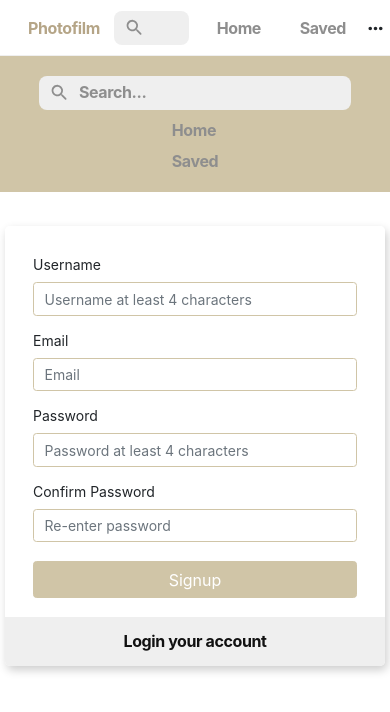
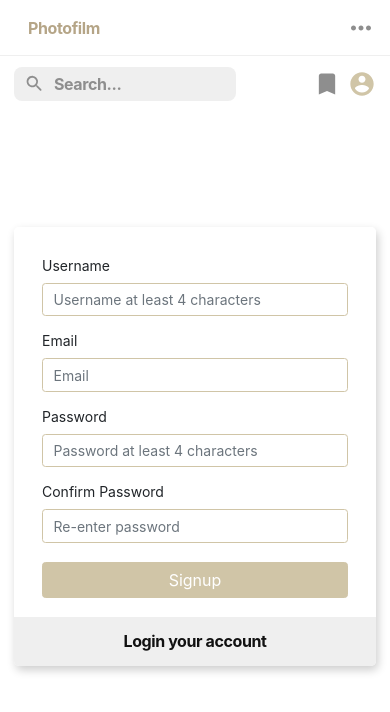
Before and after one commit to mikeliuu/photofilm, a React (Create React App) app: page /signup in a window 390 px wide. Shown: the top 712 px of the page. Built offline with nearby package versions, Linux system fonts and the light colour scheme.

Commit message:
added media query for navbar

```diff
--- a/src/components/Layout/Layout.scss
+++ b/src/components/Layout/Layout.scss
@@ -11,6 +11,6 @@
   min-height: 100%;
   max-width: $layout-max-width;
   margin: 0 auto;
-  padding: 2em 0;
-  padding-top: 76px;
+  padding: 0.5em 1em;
+  padding-top: $navbar-height;
 }
--- a/src/components/NavBar/NavBar.jsx
+++ b/src/components/NavBar/NavBar.jsx
@@ -3,23 +3,33 @@ import { Link } from 'react-router-dom';
 import { useLocation } from 'react-router';
 import Search from '../Search/Search';
 import MoreHorizRoundedIcon from '@material-ui/icons/MoreHorizRounded';
+import BookmarkIcon from "@material-ui/icons/Bookmark";
+import AccountCircleRoundedIcon from '@material-ui/icons/AccountCircleRounded';
 
 const NavBar = () => {
   const { pathname } = useLocation();
 
   const linkNormal = `linkText pinGrey`;
   const linkActive = `linkText pinBlack`;
+  const mobileLinkActive = `linkText mobileActive`;
 
   const navList = [
-    { path: '/', text: 'Home' },
-    { path: '/saved', text: 'Saved' },
-    // { path: '/signup', text: 'Signup' }
+    { path: '/', text: 'Home', icon: '' },
+    { path: '/saved', text: 'Saved', icon: <BookmarkIcon/> },
+    { path: '/signup', text: 'Signup', icon: <AccountCircleRoundedIcon/> }
   ];
+
+
+  const onClickDropdown = () => {
+    console.log('click dropdown nav');
+
+  };
 
 
   return (
     <nav className="navWrapper">
 
+      {/* desktop nav */}
       <div className="navbar">
         <Link to="/" className="navLogo">
           Photofilm
@@ -27,7 +37,6 @@ const NavBar = () => {
 
         <div className='navRight'>
           <Search />
-
           <div className="navList">
             {
               navList && (
@@ -41,24 +50,28 @@ const NavBar = () => {
               )
             }
           </div>
-
-          <MoreHorizRoundedIcon/>
         </div>
 
+        <MoreHorizRoundedIcon className='navMenuIcon pinGrey' onClick={ () => onClickDropdown() }/>
       </div>
 
-      <div className='navDropdown'>
-        <Search className='dropdownSearch'/>
-        <div>
+      {/* mobile nav */}
+      <div className='mobileNav'>
+          <Search className='mobileSearch'/>
+          <div className='linkWrapper'>
             {
               navList && (
-              navList.map((n, index) => (
+                navList.map((n, index) => {
+                  if(!n.icon) return;
+
+                  return(
                     <Link to={ n.path } className='dropdownLink' key={index}>
-                  <div className={ pathname === n.path ? linkActive : linkNormal }>
-                    { n.text }
+                      <div className={ pathname === n.path ? mobileLinkActive : linkNormal }>
+                        { n.icon }
                       </div>
                     </Link>
-              ))
+                  )
+                })
               )
             }
           </div>
--- a/src/components/NavBar/navBar.scss
+++ b/src/components/NavBar/navBar.scss
@@ -6,24 +6,44 @@
   z-index: 99;
 }
 
+.linkText {
+  letter-spacing: -.4px;
+  font-weight: 700;
+  font-size: 16px;
+}
+
+.pinGrey {
+  color: $pin-grey !important;
+}
+
+.mobileActive {
+  color: $primary-color !important;
+}
+
+#navDivider {
+  position: absolute;
+  width: 100%;
+  bottom: 0;
+  left: 0;
+  border-bottom: 1px solid $pin-lightgrey !important;
+}
+
+
+//desktop nav
 .navbar {
-  position: fixed;
   padding: 12px 30px;
+
+  height: inherit;
+  max-width: $layout-max-width;
+  margin: 0 auto;
+  display: grid;
+  grid-template-columns: auto auto;
   top: 0;
   left: 0;
   right: 0;
-  // display: flex;
-  // flex-wrap: wrap;
-  // align-items: center;
-  // justify-content: space-between;
+
   padding: 0.5rem 1rem;
   background-color: white;
-
-  max-width: $layout-max-width;
-  margin: 0 auto;
-  display: grid;
-
-  grid-template-columns: auto 1fr;
 
   .navLogo {
     color: $secondary-color !important;
@@ -43,6 +63,9 @@
   }
 
   .navRight {
+    @media (max-width: $media-md) {
+      display: none;
+    }
 
     display: flex;
     align-items: center;
@@ -85,43 +108,54 @@
       }
     }
   }
+
+  .navMenuIcon {
+    @media (max-width: $media-md) {
+      display: block;
     }
 
-.linkText {
-  letter-spacing: -.4px;
-  font-weight: 700;
-  font-size: 16px;
+    font-size: 30px;
+    display: none;
+
   }
 
-.pinGrey {
-  color: $pin-grey !important;
 }
 
-#navDivider {
-  position: absolute;
-  width: 100%;
-  bottom: 0;
-  left: 0;
-  border-bottom: 1px solid $pin-lightgrey !important;
+
+//mobile nav
+.mobileNav {
+  @media (max-width: $media-sm) {
+    display: flex !important;
+    justify-content: space-between;
+    align-items: center;
+    flex-flow: nowrap row;
   }
 
-.navDropdown {
-  margin-top: $navbar-height;
+  display: none;
+  height: $navbar-height;
+
+  background-color: $text-color;
+  padding: 0.5em 1em;
+
+  .mobileSearch {
+    // width: 80%;
+    // margin: 0 auto;
+    width: 222px;
+  }
+
+  .linkWrapper {
     display: flex;
     justify-content: center;
     align-items: center;
-  flex-flow: nowrap column;
-
-  background-color: $primary-color;
-  padding: 20px 0;
-
-  .dropdownSearch {
-    width: 80%;
-    margin: 0 auto;
   }
 
-  .dropdownLink > div {
-    padding: 10px 0 0 0;
+  .linkWrapper :not(:first-child) {
+    padding-left: 0.5em;
+  }
+
+
+  .linkText > svg {
+    font-size: 28px;
   }
 
 }
--- a/src/styles/_variables.scss
+++ b/src/styles/_variables.scss
@@ -1,3 +1,9 @@
+// media //
+$media-sm: 468px;
+$media-md: 768px;
+$media-lg: 1068px;
+// media //
+
 $layout-max-width: 1200px;
 
 $film-card-min-width: 256px;
```
Lines whose indentation alone changed are shown as unchanged.
